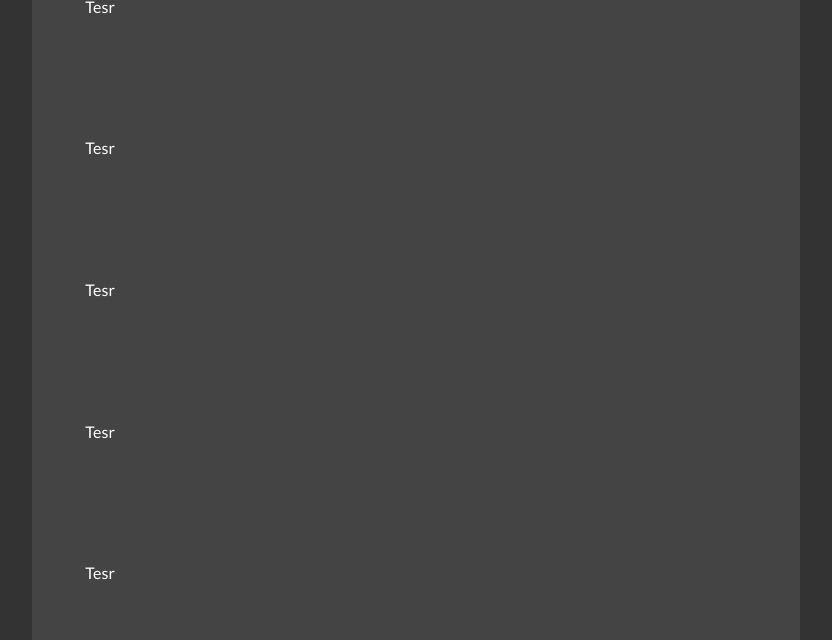
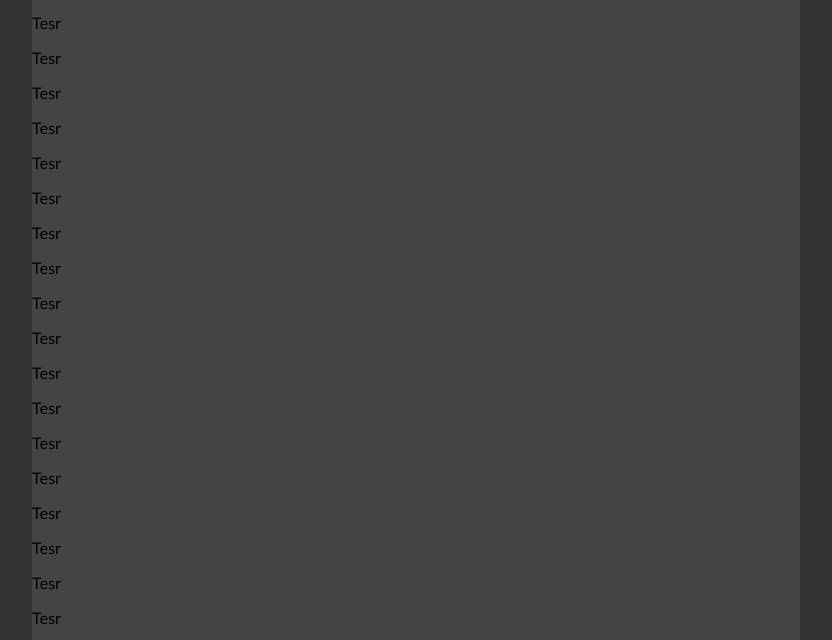
Before and after one commit to alzaburetz/alzaburetz.github.io, a plain HTML site: page index.html in a window 1280 px wide. Shown: the part 150-790 px from the top of the page, without its empty margins (224-1056 px from the left). Drawn offline with Linux system fonts and the light colour scheme.

Commit message:
default p style removed

```diff
--- a/css/main.css
+++ b/css/main.css
@@ -14,9 +14,3 @@ body {
     width: 60%;
     margin: auto;
 }
-
-p {
-    padding: 40pt;
-    color: white;
-    font-family: 'Lato', ;
-}
```
